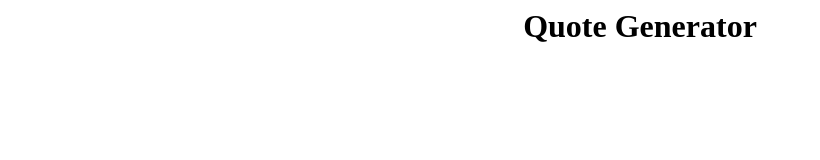
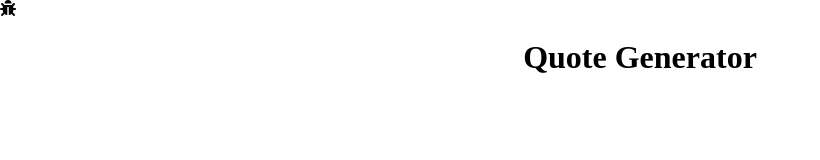
Before and after one commit to Rcatarata/Quote-Generator, a plain HTML site: page index.html in a window 1280 px wide. Shown: the whole page, without its empty margins (0-820 px from the left). Drawn offline with Linux system fonts and the light colour scheme.

Commit message:
update 1

```diff
--- a/index.html
+++ b/index.html
@@ -1,7 +1,11 @@
+<!DOCTYPE html>
 <html lang="en">
 <head>
+    <i class="fas fa-bug"></i>
     <title>Quote Generator</title>
+    <link rel="icon" type="image/png" href="http://favicon.yandex.net/favicon/google.com/yandex.ru/css-tricks.com">
     <link rel="stylesheet" href="/style.css">
+    <link rel="stylesheet" href="https://cdnjs.cloudflare.com/ajax/libs/font-awesome/5.15.1/css/all.min.css" integrity="sha512-+4zCK9k+qNFUR5X+cKL9EIR+ZOhtIloNl9GIKS57V1MyNsYpYcUrUeQc9vNfzsWfV28IaLL3i96P9sdNyeRssA==" crossorigin="anonymous" />
 </head>
 <body>
     <h1>Quote Generator</h1>
--- a/style.css
+++ b/style.css
@@ -1,3 +1,11 @@
+html {
+    box-sizing: border-box;
+}
+body{
+    margin: 0;
+    min-height: 100vh;
+
+}
 h1 {
     text-align: center;
 }
```
